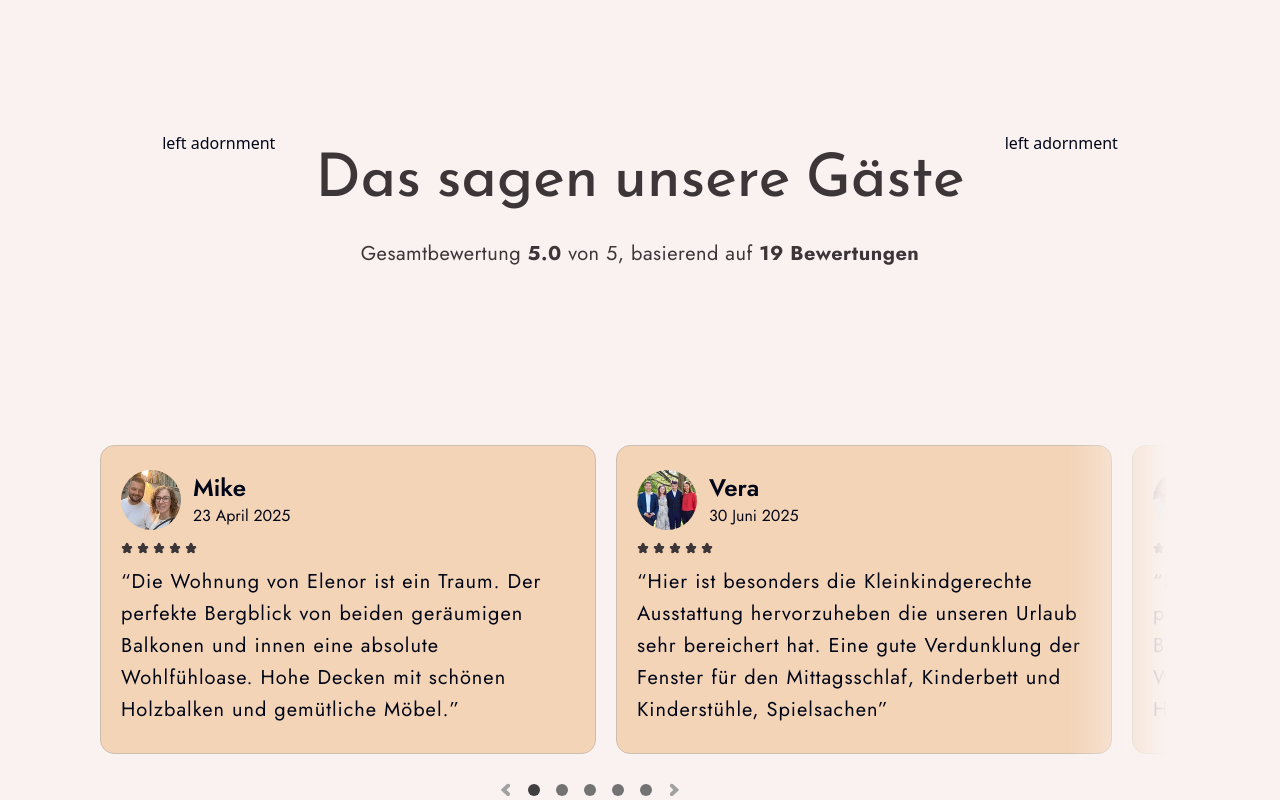
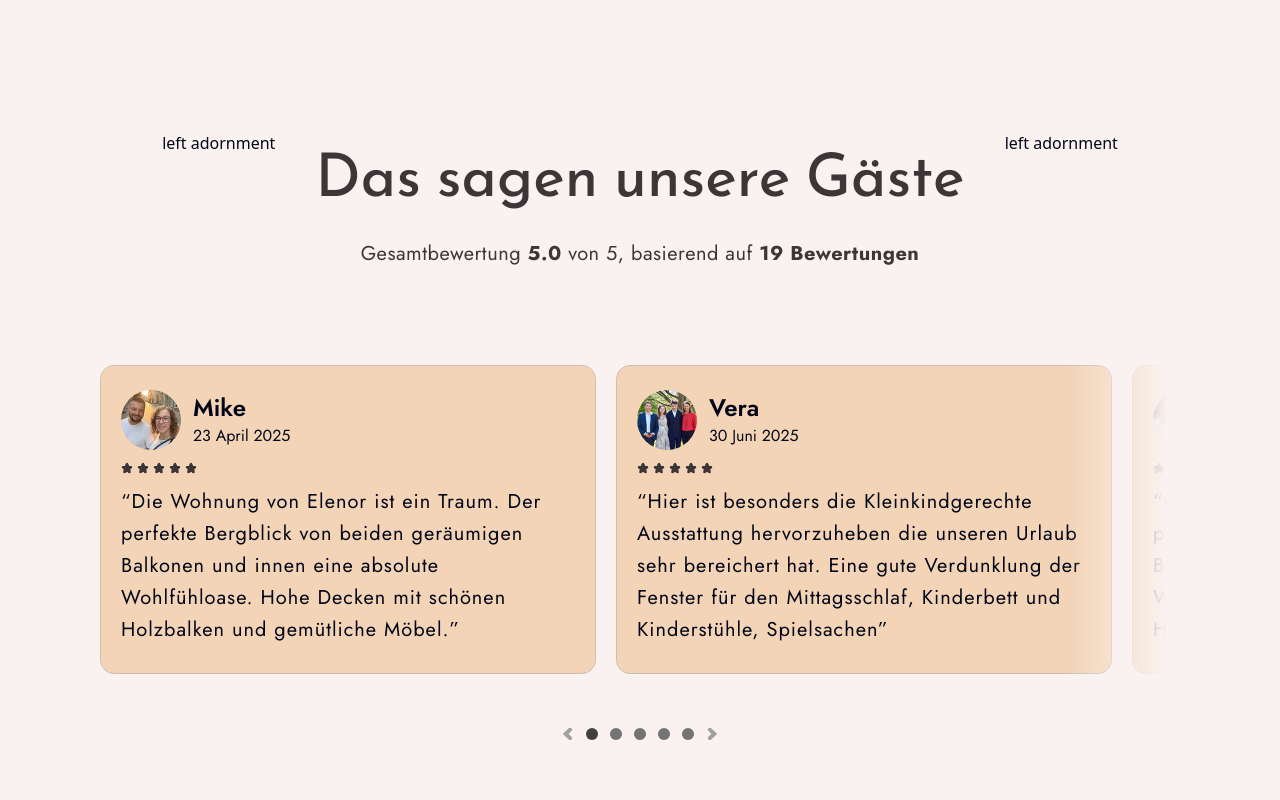
Before and after one commit to AlexanderBraatz/airbnb-integration-rental-booking_25, a Next.js app: page / in a window 1280 px wide. Shown: the part 920-1720 px from the top of the page. Built offline with nearby package versions, Linux system fonts and the light colour scheme; a web font is replaced by a local one.

Commit message:
fix: allign scroll indicator and section heading

```diff
--- a/components/sections/reviews.tsx
+++ b/components/sections/reviews.tsx
@@ -115,7 +115,7 @@ export default function Reviews() {
 
   return (
     <div className="bg-q-background pb-50">
-      <div className="flex flex-col items-center justify-center pb-20">
+      <div className="flex flex-col items-center justify-center">
         <SectionHeading
           heading="Das&nbsp;&nbsp;sagen&nbsp;&nbsp;unsere&nbsp;&nbsp;Gäste"
           paragraph={
@@ -133,7 +133,7 @@ export default function Reviews() {
         {/* SCROLLER */}
         <div
           ref={scrollerRef}
-          className="scrollbar-hide w-full overflow-x-auto overscroll-contain scroll-smooth"
+          className="scrollbar-hide mb-12 w-full overflow-x-auto overscroll-x-contain scroll-smooth"
           aria-label="Gästebewertungen"
         >
           <div className="ml-25 flex w-fit gap-5">
@@ -143,9 +143,9 @@ export default function Reviews() {
             <div className="w-[calc(100vw-716px)]"></div>
           </div>
         </div>
-
+      </div>
       {/* ARROWS + DOTS (styled like your snippet) */}
-        <div className="mt-6 flex items-center justify-center gap-1">
+      <div className="flex items-center justify-center">
         <button
           className="flex h-6 w-6 cursor-pointer items-center justify-center"
           onClick={handleLeftClick}
@@ -184,7 +184,6 @@ export default function Reviews() {
         </button>
       </div>
     </div>
-    </div>
   );
 }
 
```
Lines whose indentation alone changed are shown as unchanged.
